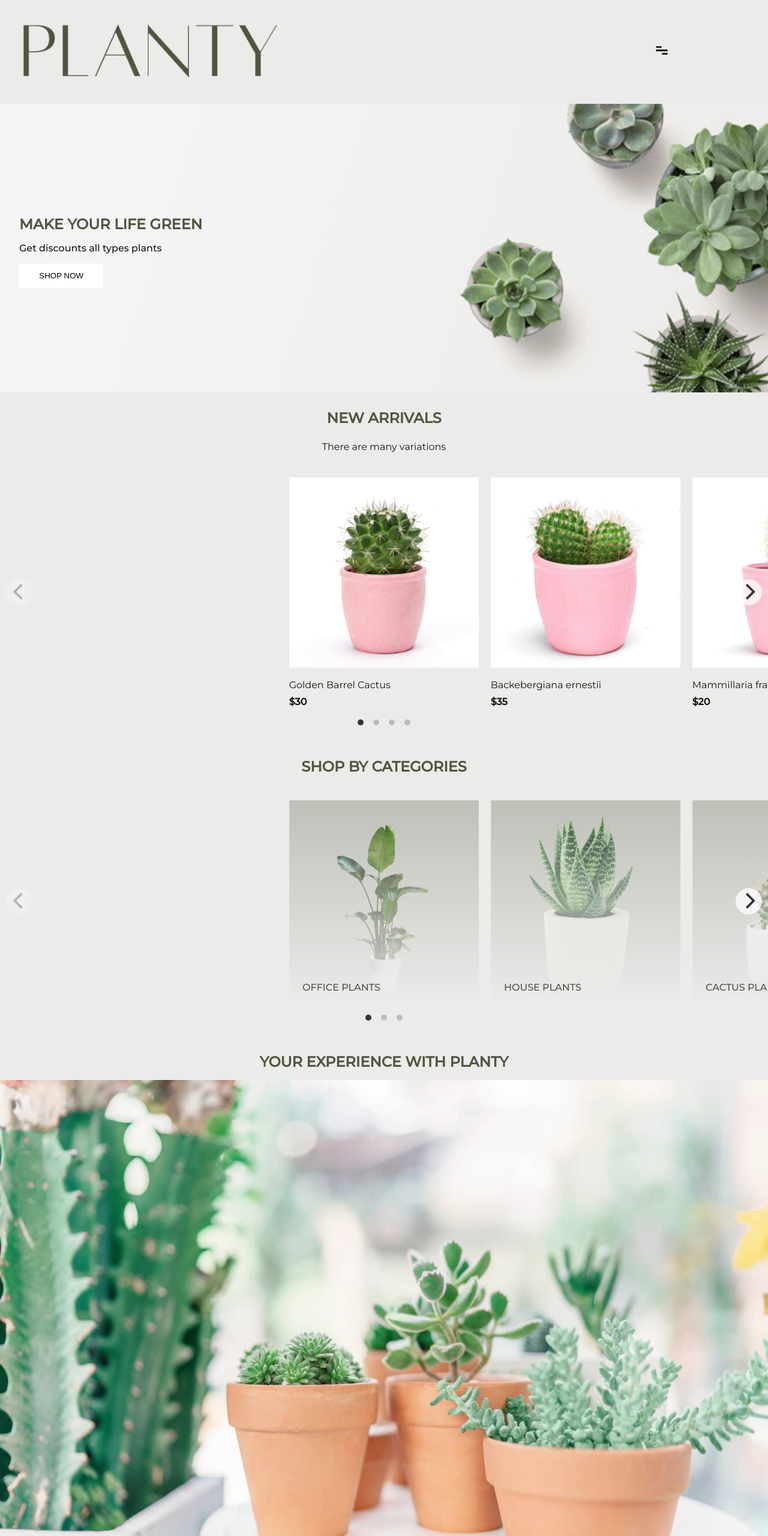
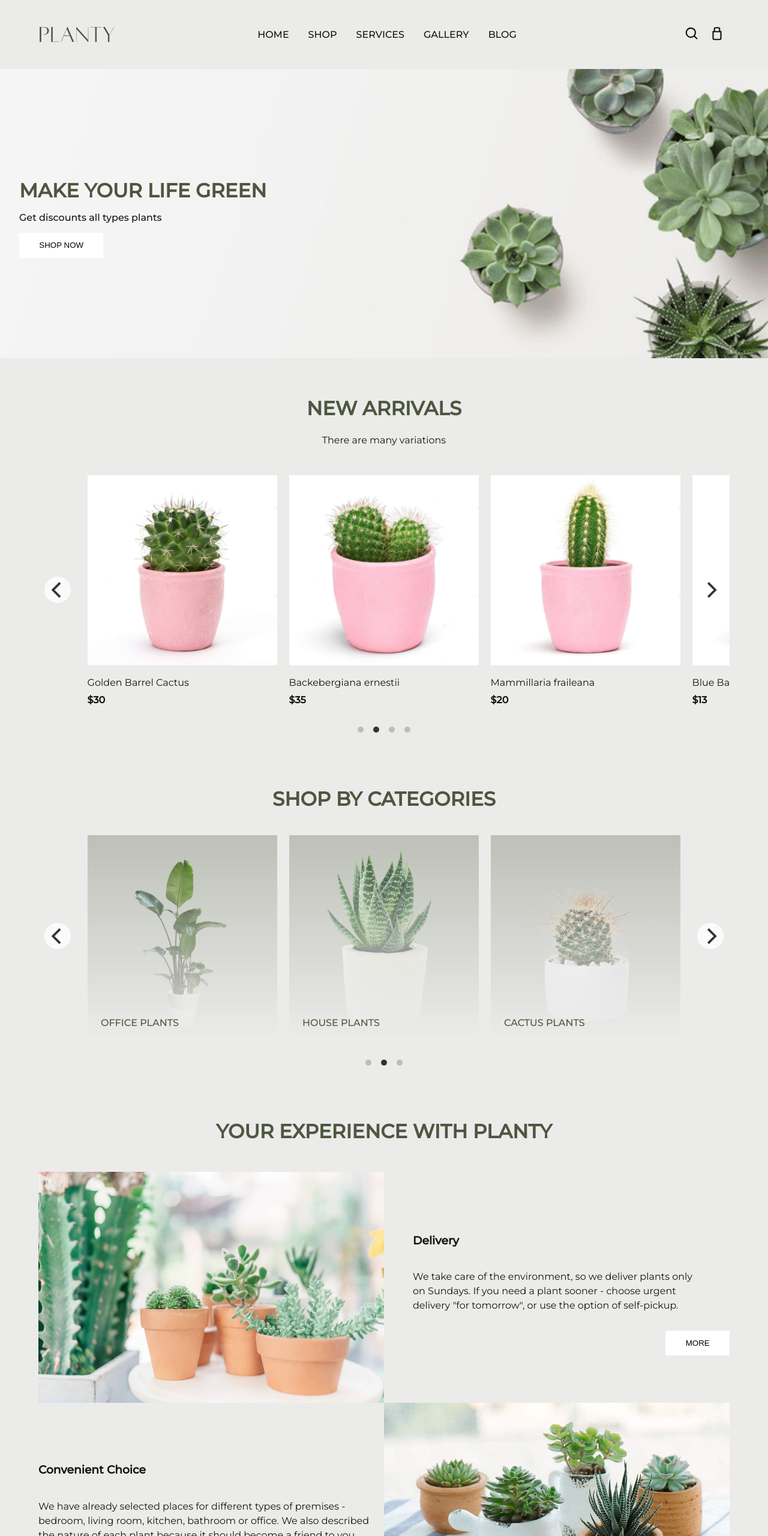
Before and after one commit to jvsooon/planty-shop, a plain HTML site: page src/index.html in a window 1280 px wide. Shown: the top 2560 px of the page at 60% size. Drawn offline with nearby package versions, Linux system fonts and the light colour scheme.

Commit message:
Update styling to be responsive starting from mobile to desktop

```diff
--- a/src/index.html
+++ b/src/index.html
@@ -24,7 +24,7 @@
     </head>
     <body>
         <header>
-            <div class="section__header container">
+            <div class="section__header">
                 <div class="logo-container">
                     <img src="./imgs/logo.png" alt="Planty text logo" />
                 </div>
@@ -106,7 +106,7 @@
         </section>
 
         <!-- New Arrivals Section -->
-        <section class="section-container">
+        <section class="section-container container">
             <h1 class="section__title">new arrivals</h1>
             <p class="section__description">There are many variations</p>
             <div class="carousel">
@@ -154,7 +154,7 @@
         </section>
 
         <!-- Category Section -->
-        <section class="section-container">
+        <section class="section-container container">
             <h1 class="section__title">shop by categories</h1>
             <div class="carousel">
                 <div class="carousel-cell">
@@ -187,18 +187,8 @@
             </div>
         </section>
 
-        <!-- Banner Section -->
-        <!-- <section>
-            <div class="hero-container">
-                <img
-                    src="./imgs/section-bg.jpg"
-                    alt=""
-                />
-            </div>
-        </section> -->
-
         <!-- Experience Section -->
-        <section class="section-container">
+        <section class="section-container container">
             <h1 class="section__title">your experience with planty</h1>
             <div class="grid-container">
                 <div class="grid__cell-container">
@@ -214,15 +204,17 @@
                                 sooner - choose urgent delivery "for tomorrow",
                                 or use the option of self-pickup.
                             </p>
-                            <button class="btn experience-btn">more</button>
+                            <button class="btn experience-btn btn-right">
+                                more
+                            </button>
                         </div>
                     </div>
                 </div>
                 <div class="grid__cell-container">
-                    <div class="grid-cell">
+                    <div class="grid-cell cell-right">
                         <img src="./imgs/experiences/convenient-1.jpg" alt="" />
                     </div>
-                    <div class="grid-cell">
+                    <div class="grid-cell cell-left">
                         <div class="experience-content">
                             <h3 class="experience-title">Convenient Choice</h3>
                             <p class="experience-description">
@@ -253,16 +245,18 @@
                                 and deliver plants in a concentrated manner,
                                 only two days a week.
                             </p>
-                            <button class="btn experience-btn">more</button>
+                            <button class="btn experience-btn btn-right">
+                                more
+                            </button>
                         </div>
                     </div>
                 </div>
             </div>
         </section>
 
+        <div class="divider"></div>
         <!-- Footer -->
-        <footer>
-            <div class="divider"></div>
+        <footer class="container">
             <div class="social-links">
                 <svg
                     xmlns="http://www.w3.org/2000/svg"
--- a/src/main.css
+++ b/src/main.css
@@ -15,7 +15,7 @@
 }
 
 body {
-    margin: 0;
+    margin: 0 auto;
     font-family: "Montserrat", sans-serif;
     font-size: 16px;
     color: var(--primary-black);
@@ -31,8 +31,9 @@ body {
 }
 
 .container {
-    width: 85%;
+    width: 90%;
     margin: 0 auto;
+    max-width: 82em;
 }
 
 h1,
@@ -70,7 +71,7 @@ img {
 }
 
 .logo-container {
-    width: 40%;
+    width: 8em;
 }
 
 nav {
@@ -192,12 +193,11 @@ nav ul li a {
 
 /* Experience Section */
 .grid-container {
-    display: grid;
     margin: 1em 0;
 }
 
 .experience-content {
-    padding: 2em;
+    padding: 2em 0;
 }
 
 .experience-title {
@@ -229,6 +229,7 @@ nav ul li a {
 
 .social-links svg {
     margin: 0 1em;
+    transition: transform 200ms ease-in-out;
 }
 
 .social-links svg:hover {
@@ -274,3 +275,149 @@ nav ul li a {
     text-align: center;
     margin-bottom: 2em;
 }
+
+/* Tablet Media Query */
+@media only screen and (min-width: 768px) {
+    header {
+        width: 90%;
+        margin: 0 auto;
+        max-width: 82em;
+    }
+
+    .section__header {
+        margin: 2em 0;
+    }
+
+    .nav__menu {
+        display: block;
+    }
+
+    .menu-btn {
+        display: none;
+    }
+
+    .nav__menu ul {
+        display: flex;
+        flex-direction: row;
+    }
+
+    .nav__menu ul li {
+        margin: 0 1em;
+    }
+
+    .nav__menu ul li a {
+        font-weight: 500;
+    }
+
+    .header-right-icons {
+        display: flex;
+    }
+
+    .search-icon,
+    .bag-icon {
+        margin: 0 0.5em;
+    }
+
+    svg {
+        width: 26px;
+    }
+
+    .section-container {
+        padding: 3em 0;
+    }
+
+    .carousel {
+        padding: 1em 0;
+    }
+
+    .grid-container {
+        padding: 2em 0;
+    }
+
+    .grid-cell img {
+        width: 100%;
+    }
+
+    .footer-content {
+        margin: 0;
+        flex-direction: row;
+        justify-content: space-between;
+    }
+
+    .footer-left {
+        display: flex;
+        margin: 0.5em 0;
+    }
+
+    .footer-right {
+        margin: 0.5em 0;
+    }
+
+    .footer-right p {
+        margin: 1em 0;
+        text-align: right;
+    }
+
+    .footer-col {
+        display: flex;
+        flex-direction: column;
+        align-items: flex-start;
+        margin-left: 0;
+        margin-right: 1em;
+    }
+
+    .footer-col a {
+        text-decoration: none;
+        color: var(--primary-black);
+        text-transform: uppercase;
+        margin: 0.5em 0;
+    }
+}
+
+/* Laptop Media Query */
+@media only screen and (min-width: 1024px) {
+    h1 {
+        font-size: 2.027rem;
+    }
+
+    .carousel,
+    .grid-container {
+        margin: 0 auto;
+    }
+
+    .grid__cell-container {
+        display: grid;
+        grid-template-columns: 1fr 1fr;
+    }
+
+    .grid-cell {
+        align-self: center;
+    }
+
+    .experience-content {
+        padding: 0;
+        margin: 0 3em;
+    }
+
+    .experience-title {
+        margin: 2em 0;
+    }
+
+    .experience-description {
+        line-height: 1.5;
+    }
+
+    .grid-cell.cell-right {
+        order: 1;
+    }
+
+    .grid-cell.cell-left .experience-content {
+        margin-left: 0;
+        margin-right: 1.5em;
+    }
+
+    .btn-right {
+        float: right;
+        margin-right: -3.6em;
+    }
+}
--- a/src/script.js
+++ b/src/script.js
@@ -12,5 +12,5 @@ menuCloseBtn.addEventListener('click', () => {
 })
 
 $('.carousel').flickity({
-    cellAlign: 'center'
+    initialIndex: 1
 });
```
